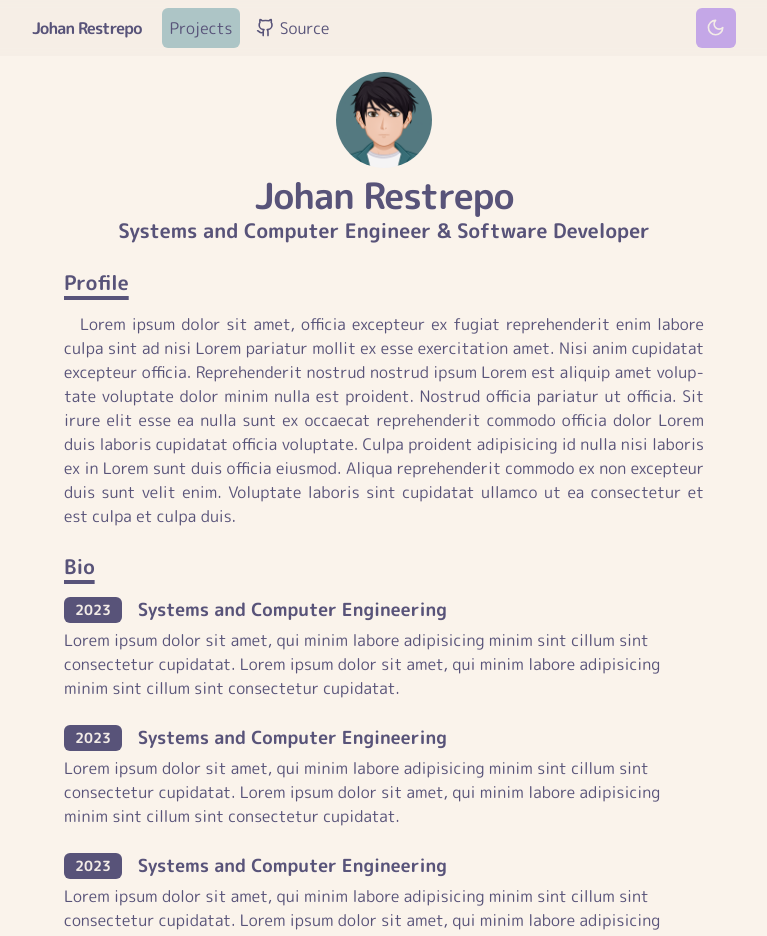
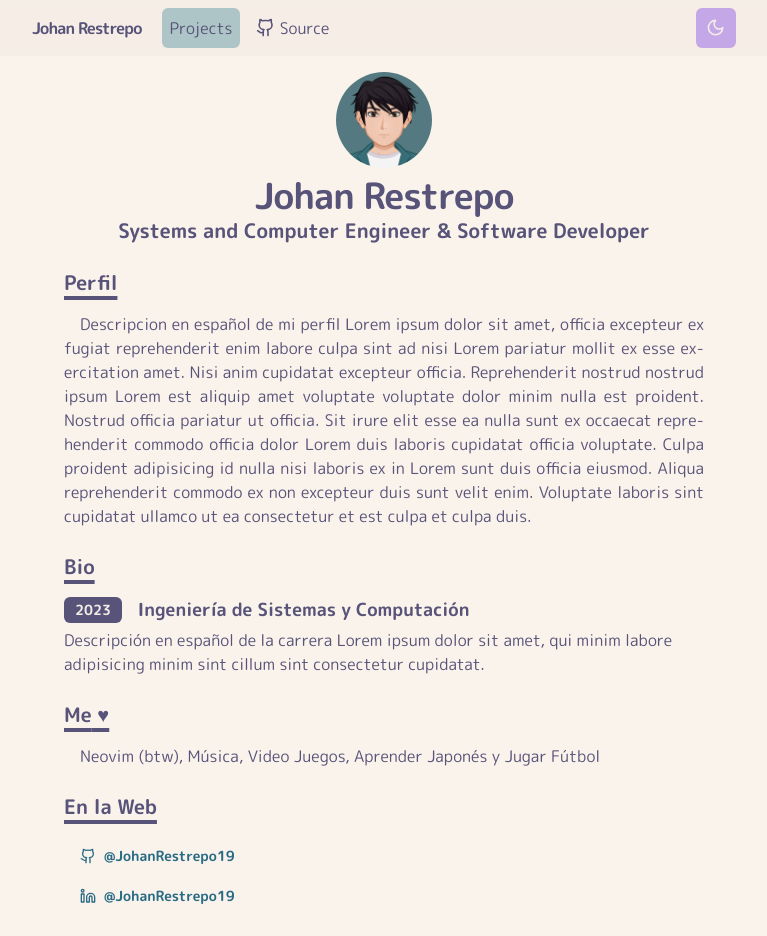
Before and after one commit to JohanRestrepo19/portfolio, a Next.js app: page /projects in a window 1280 px wide. Shown: the top 936 px of the page, without its empty margins (256-1023 px from the left). Built offline with nearby package versions, Linux system fonts and the light colour scheme.

Commit message:
feat: replace placeholder content for dictionary content.

```diff
--- a/src/app/[lang]/page.tsx
+++ b/src/app/[lang]/page.tsx
@@ -1,7 +1,7 @@
 import Link, { type LinkProps } from 'next/link';
 import { Linkedin, Github } from 'lucide-react';
 
-import { i18n } from '@/i18n';
+import { type Locale, getDictionary, i18n } from '@/i18n';
 
 import { Avatar, AvatarImage, AvatarFallback } from '@/components/ui/avatar';
 import BioSection from '@/components/Bio';
@@ -30,9 +30,11 @@ export async function generateStaticParams() {
   return i18n.locales.map(locale => ({ lang: locale }));
 }
 
-type PageProps = { params: { lang: string } };
+type PageProps = { params: { lang: Locale } };
 
-export default function Home({ }: PageProps) {
+export default function Home({ params }: PageProps) {
+  const dictionary = getDictionary(params.lang);
+
   return (
     <main className="min-h-screen">
       <Container>
@@ -51,55 +53,29 @@ export default function Home({ }: PageProps) {
 
         <article>
           <Section>
-            <SectionHeading>Profile</SectionHeading>
-            <Paragraph>
-              Lorem ipsum dolor sit amet, officia excepteur ex fugiat
-              reprehenderit enim labore culpa sint ad nisi Lorem pariatur mollit
-              ex esse exercitation amet. Nisi anim cupidatat excepteur officia.
-              Reprehenderit nostrud nostrud ipsum Lorem est aliquip amet
-              voluptate voluptate dolor minim nulla est proident. Nostrud
-              officia pariatur ut officia. Sit irure elit esse ea nulla sunt ex
-              occaecat reprehenderit commodo officia dolor Lorem duis laboris
-              cupidatat officia voluptate. Culpa proident adipisicing id nulla
-              nisi laboris ex in Lorem sunt duis officia eiusmod. Aliqua
-              reprehenderit commodo ex non excepteur duis sunt velit enim.
-              Voluptate laboris sint cupidatat ullamco ut ea consectetur et est
-              culpa et culpa duis.
-            </Paragraph>
+            <SectionHeading>{dictionary.sections.profile.title}</SectionHeading>
+            <Paragraph>{dictionary.sections.profile.description}</Paragraph>
           </Section>
 
           <Section>
-            <SectionHeading>Bio</SectionHeading>
+            <SectionHeading>{dictionary.sections.bio.title}</SectionHeading>
             <div className="flex flex-col gap-y-6">
-              <BioSection year="2023" title="Systems and Computer Engineering">
-                Lorem ipsum dolor sit amet, qui minim labore adipisicing minim
-                sint cillum sint consectetur cupidatat. Lorem ipsum dolor sit
-                amet, qui minim labore adipisicing minim sint cillum sint
-                consectetur cupidatat.
-              </BioSection>
-              <BioSection year="2023" title="Systems and Computer Engineering">
-                Lorem ipsum dolor sit amet, qui minim labore adipisicing minim
-                sint cillum sint consectetur cupidatat. Lorem ipsum dolor sit
-                amet, qui minim labore adipisicing minim sint cillum sint
-                consectetur cupidatat.
-              </BioSection>
-              <BioSection year="2023" title="Systems and Computer Engineering">
-                Lorem ipsum dolor sit amet, qui minim labore adipisicing minim
-                sint cillum sint consectetur cupidatat. Lorem ipsum dolor sit
-                amet, qui minim labore adipisicing minim sint cillum sint
-                consectetur cupidatat.
-              </BioSection>
-              <BioSection year="2023" title="Systems and Computer Engineering">
-                Lorem ipsum dolor sit amet, qui minim labore adipisicing minim
-                sint cillum sint consectetur cupidatat. Lorem ipsum dolor sit
-                amet, qui minim labore adipisicing minim sint cillum sint
-                consectetur cupidatat.
-              </BioSection>
+              {dictionary.sections.bio.bioItems.map(item => (
+                <BioSection
+                  key={item.title}
+                  title={item.title}
+                  year={item.year}
+                >
+                  {item.description}
+                </BioSection>
+              ))}
             </div>
           </Section>
 
           <Section>
-            <SectionHeading>I ♥</SectionHeading>
+            <SectionHeading>
+              {dictionary.sections.likes.title} ♥
+            </SectionHeading>
             <Paragraph>
               <Link
                 href="https://github.com/JohanRestrepo19/nvim"
@@ -108,12 +84,12 @@ export default function Home({ }: PageProps) {
               >
                 Neovim (btw)
               </Link>
-              , Music, Video Games, Learning Japanese and Playing Soccer
+              , {dictionary.sections.likes.content}
             </Paragraph>
           </Section>
 
           <Section>
-            <SectionHeading>On the web</SectionHeading>
+            <SectionHeading>{dictionary.sections.web.title}</SectionHeading>
             <ul>
               <ContactItem href="https://github.com/JohanRestrepo19">
                 <Github className="mr-2 h-4 w-4" />
--- a/src/i18n/index.ts
+++ b/src/i18n/index.ts
@@ -1,3 +1,7 @@
+import type { Dictionary, Project } from '@/lib/types';
+import { allEnProjects, dictionary as enDictionary } from './en';
+import { allEsProjects, dictionary as esDictionary } from './es';
+
 export const i18n = {
   defaultLocale: 'en',
   locales: ['en', 'es'],
@@ -5,10 +9,14 @@ export const i18n = {
 
 export type Locale = (typeof i18n)['locales'][number];
 
-export function getDictionary(locale: Locale) {
+export function getDictionary(locale: Locale): Dictionary {
   // This should return me the dictionary
+  if (locale === 'en') return enDictionary;
+  return esDictionary;
 }
 
-export function getProjects(locale: Locale) {
+export function getProjects(locale: Locale): Project[] {
   // This should return me the projects content in the respective language.
+  if (locale === 'en') return allEnProjects;
+  return allEsProjects;
 }
```
